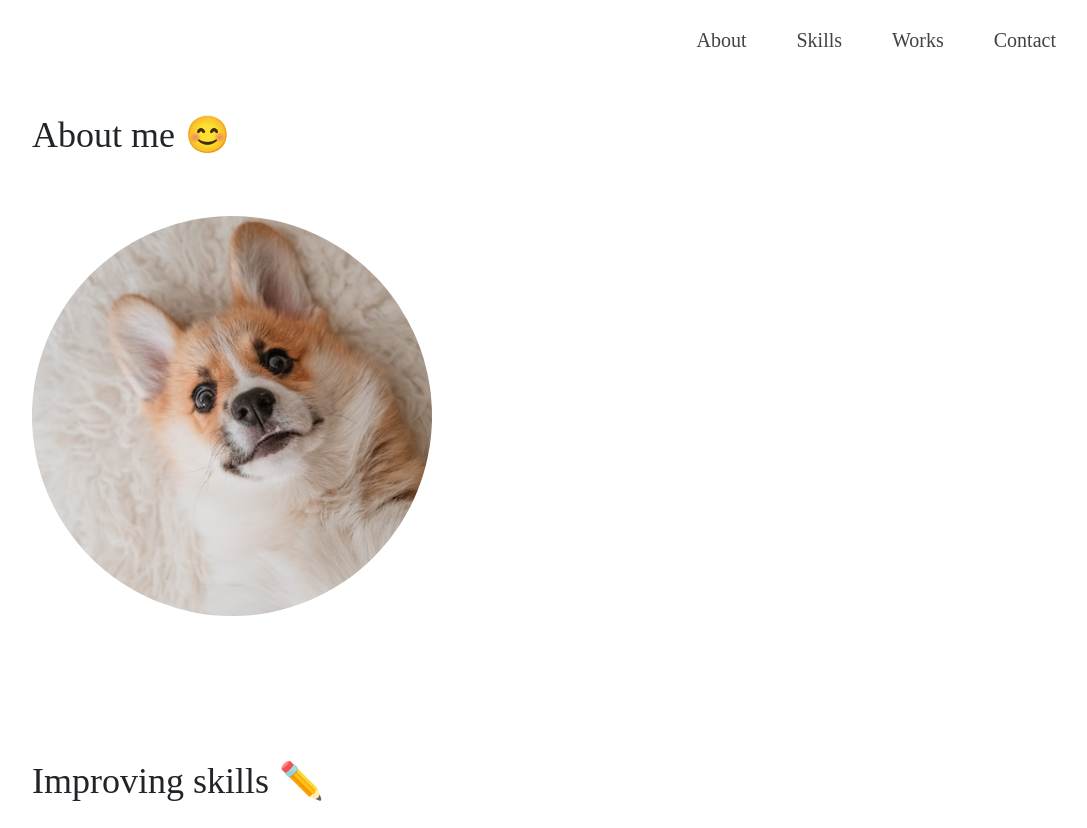
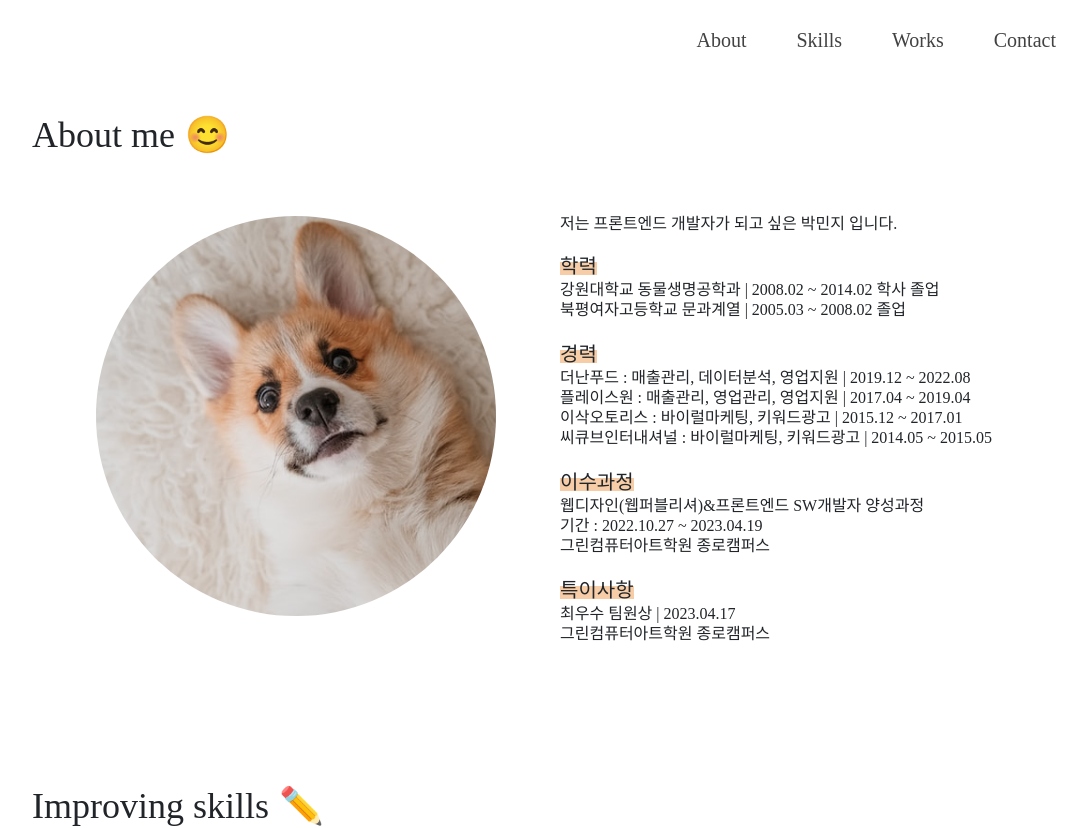
Before and after one commit to mi222ng/react-portfolio, a React (Create React App) app: page / in a window 1280 px wide. Shown: the top 828 px of the page, without its empty margins (96-1183 px from the left). Built offline with nearby package versions, Linux system fonts and the light colour scheme; a web font is replaced by a local one.

Commit message:
소개란 업데이트
사진 변경해야함

```diff
--- a/src/components/About.js
+++ b/src/components/About.js
@@ -1,16 +1,55 @@
-import React, { Component } from 'react'
+import React, { Component } from "react";
 
 class About extends Component {
   render() {
-    const profileUrl = process.env.PUBLIC_URL+"/images/profile.jpg";
+    const profileUrl = process.env.PUBLIC_URL + "/images/profile.jpg";
     return (
-      <section className='section' id='about'>
-        <h2 className='title'>About me<span role="img" aria-label="Smiling Face">😊</span></h2>
-        <div>
-          <img src={profileUrl} alt='profile'/>
+      <section className="section" id="about">
+        <h2 className="title">
+          About me
+          <span role="img" aria-label="Smiling Face">
+            😊
+          </span>
+        </h2>
+        <div id="profile" className="d-flex">
+          <img src={profileUrl} alt="profile" />
+          <div className="profile-desc">
+            <h3>
+              저는 프론트엔드 개발자가 되고 싶은 <strong>박민지</strong> 입니다.
+            </h3>
+            <div className="profile-con">
+              <h4 className="profile-title1">학력</h4>
+              <p>강원대학교 동물생명공학과 | 2008.02 ~ 2014.02 학사 졸업</p>
+              <p>북평여자고등학교 문과계열 | 2005.03 ~ 2008.02 졸업</p>
+            </div>
+            <div className="profile-con">
+              <h4 className="profile-title1">경력</h4>
+              <p>
+                더난푸드 : 매출관리, 데이터분석, 영업지원 | 2019.12 ~ 2022.08
+              </p>
+              <p>
+                플레이스원 : 매출관리, 영업관리, 영업지원 | 2017.04 ~ 2019.04
+              </p>
+              <p>이삭오토리스 : 바이럴마케팅, 키워드광고 | 2015.12 ~ 2017.01</p>
+              <p>
+                씨큐브인터내셔널 : 바이럴마케팅, 키워드광고 | 2014.05 ~ 2015.05
+              </p>
+            </div>
+            <div className="profile-con">
+              <h4 className="profile-title1">이수과정</h4>
+              <p>웹디자인(웹퍼블리셔)&프론트엔드 SW개발자 양성과정</p>
+              <p>기간 : 2022.10.27 ~ 2023.04.19</p>
+              <p>그린컴퓨터아트학원 종로캠퍼스</p>
+            </div>
+            <div className="profile-con">
+              <h4 className="profile-title1">특이사항</h4>
+              <p>최우수 팀원상 | 2023.04.17</p>
+              <p>그린컴퓨터아트학원 종로캠퍼스</p>
+            </div>
+          </div>
         </div>
       </section>
-    )
+    );
   }
 }
 
```
